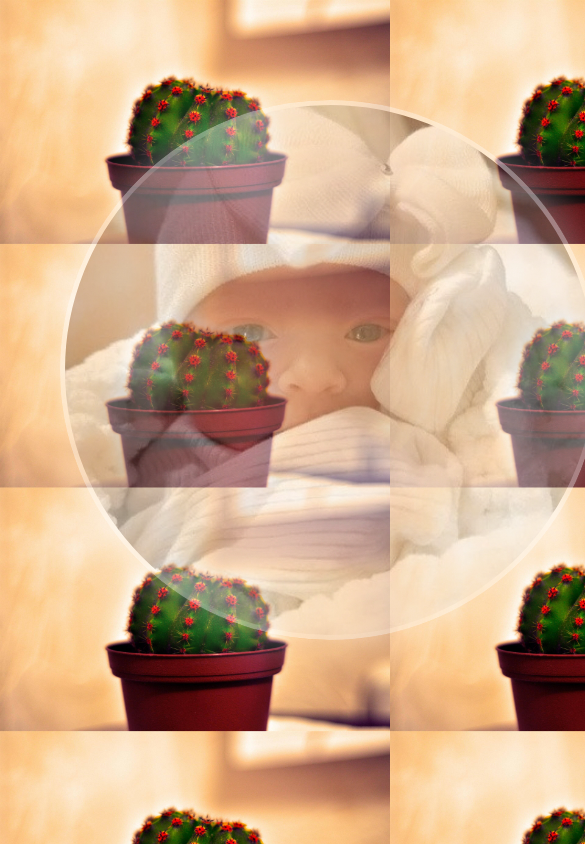
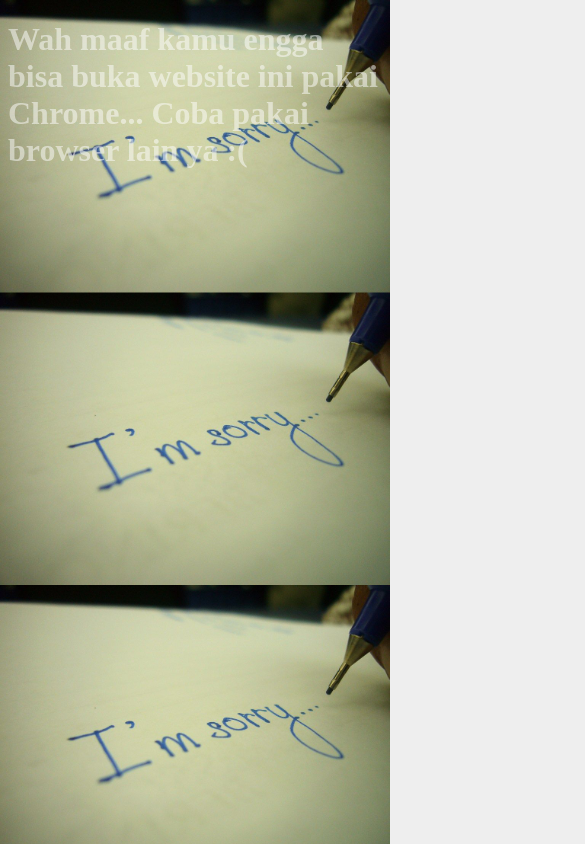
Before and after one commit to anne241019/anne241019.github.io, a plain HTML site: page index.html in a window 390 px wide. Shown: the top 844 px of the page, 585 px wide, since content can reach past the window. Drawn offline with Linux system fonts and the light colour scheme.

Commit message:
Update nih

```diff
--- a/index.html
+++ b/index.html
@@ -11,7 +11,7 @@
 			a little letter
 		</title>
 	</head>
-	<body oncontextmenu="return false"; onkeydown="return false"; onmousedown="return false"; onLoad="type_text();" onFinish="type_text(reload)";>
+	<body id="bodyHTML" oncontextmenu="return false"; onkeydown="return false"; onmousedown="return false"; onLoad="type_text();" onFinish="type_text(reload)";>
 	<div class="anne-cantik" id="anne-cantik"></div>
 	<div style="opacity: 0;">
 		<audio id='audio' controls autoplay>
@@ -29,7 +29,17 @@
 	</form>
 	<script language=Javascript>
 		window.onload = function(){
-			type_text();
+			var isChrome = /Chrome/.test(navigator.userAgent) && /Google Inc/.test(navigator.vendor);
+
+			if( /Android|webOS|iPhone|iPad|iPod|BlackBerry|IEMobile|Opera Mini/i.test(navigator.userAgent) ) {
+				document.getElementById('bodyHTML').style.backgroundImage = 'url(asset/img/sorry.jpg)';
+				document.getElementsByTagName('body')[0].innerHTML = '<h1 style="color:#fff !important;">Maaf yaa kamu engga bisa buka web ini pakai handphone :( </h1>';
+			} else if (isChrome) {
+				document.getElementById('bodyHTML').style.backgroundImage = 'url(asset/img/sorry.jpg)';
+				document.getElementsByTagName('body')[0].innerHTML = '<h1 style="color:#fff !important;">Wah maaf kamu engga bisa buka website ini pakai Chrome... Coba pakai browser lain ya :(</h1> ';
+			} else {
+				type_text();
+			}
 		};
 	var tl=new Array(
 // "            Dear Lutfiane Fadila Hasan,",
```
Also changed, not shown: asset/img/sorry.jpg (added).
